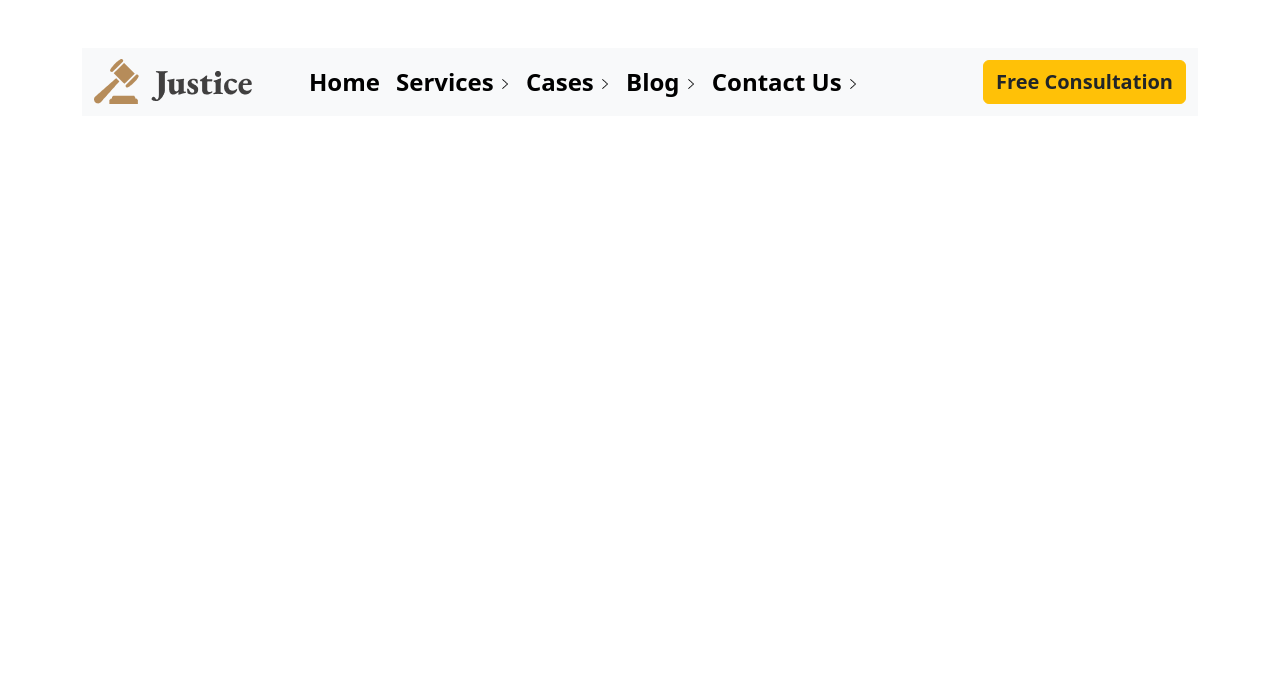
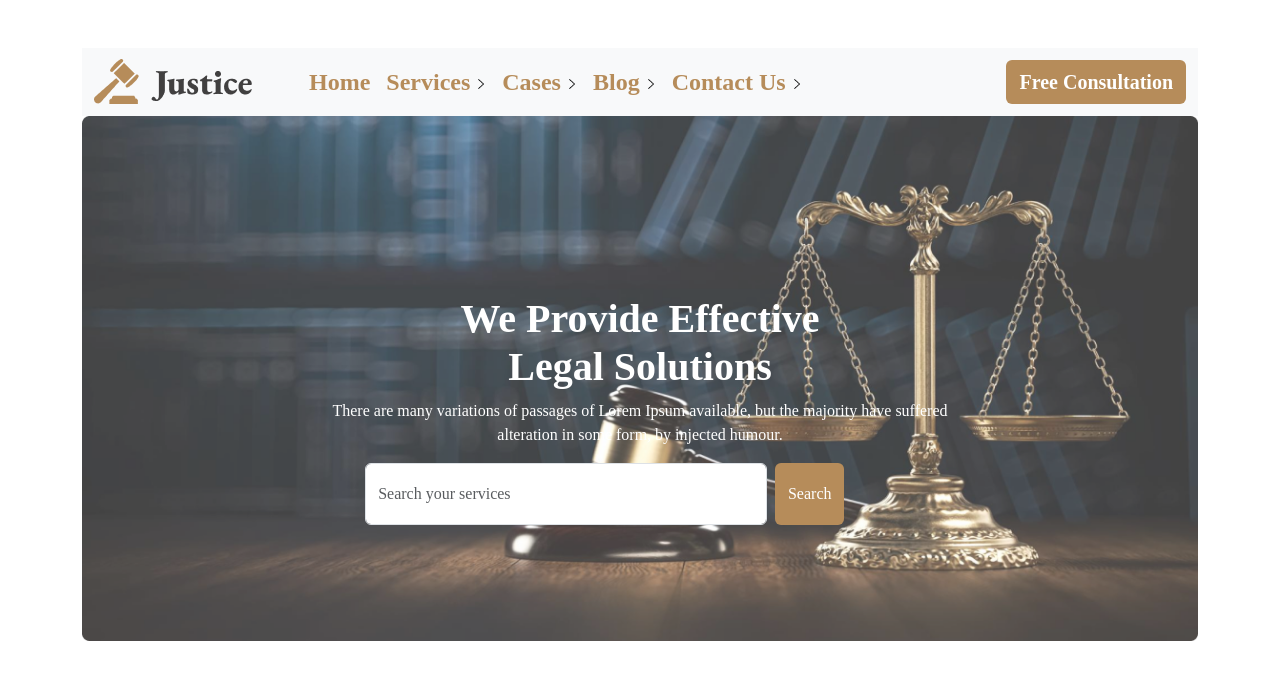
Before and after one commit to brinto-swe/legal-solutions, a plain HTML site: page index.html in a window 1280 px wide. Drawn offline with nearby package versions, Linux system fonts and the light colour scheme.

Commit message:
Header section Completed

```diff
--- a/index.html
+++ b/index.html
@@ -4,19 +4,20 @@
 <head>
     <meta charset="utf-8">
     <meta name="viewport" content="width=device-width, initial-scale=1">
-    <title>Bootstrap demo</title>
-    <!-- CSS stylesheet  -->
-    <link rel="stylesheet" href="./style.css">
+    <title>Legal Solutions</title>
+
     <!-- Font Awesome  -->
     <script src="https://kit.fontawesome.com/34835f81f0.js" crossorigin="anonymous"></script>
     <!-- Bootstrap stylesheet  -->
     <link href="https://cdn.jsdelivr.net/npm/bootstrap@5.3.0-alpha1/dist/css/bootstrap.min.css" rel="stylesheet"
         integrity="sha384-GLhlTQ8iRABdZLl6O3oVMWSktQOp6b7In1Zl3/Jr59b6EGGoI1aFkw7cmDA6j6gD" crossorigin="anonymous">
+     <!-- CSS stylesheet  -->
+     <link rel="stylesheet" href="./style.css">
 </head>
 
 <body class="container">
     <!-- Header Section  -->
-    <header >
+    <header>
         <nav class="navbar mt-5 navbar-expand-lg bg-body-tertiary fs-4 fw-semibold">
             <div class="container-fluid">
                 <img src="./images/logo2.png" alt="">
@@ -28,27 +29,56 @@
                 <div class="collapse ms-5 navbar-collapse" id="navbarSupportedContent">
                     <ul class="navbar-nav me-auto mb-2 mb-lg-0">
                         <li class="nav-item">
-                            <a class="nav-link active" aria-current="page" href="#">Home</a>
+                            <a class="nav-link" aria-current="page" href="#">Home</a>
                         </li>
                         <li class="nav-item">
-                            <a class="nav-link active" aria-current="page" href="#">Services <img class="right-arrow" src="./images/right-arrow-angle.png" alt=""></a>
+                            <a class="nav-link act" aria-current="page" href="#">Services <img class="right-arrow"
+                                    src="./images/right-arrow-angle.png" alt=""></a>
                         </li>
                         <li class="nav-item">
-                            <a class="nav-link active" aria-current="page" href="#">Cases <img class="right-arrow" src="./images/right-arrow-angle.png" alt=""></a>
+                            <a class="nav-link" aria-current="page" href="#">Cases <img class="right-arrow"
+                                    src="./images/right-arrow-angle.png" alt=""></a>
                         </li>
                         <li class="nav-item">
-                            <a class="nav-link active" aria-current="page" href="#">Blog <img class="right-arrow" src="./images/right-arrow-angle.png" alt=""></a>
+                            <a class="nav-link" aria-current="page" href="#">Blog <img class="right-arrow"
+                                    src="./images/right-arrow-angle.png" alt=""></a>
                         </li>
                         <li class="nav-item">
-                            <a class="nav-link active" aria-current="page" href="#">Contact Us <img class="right-arrow" src="./images/right-arrow-angle.png" alt=""></a>
+                            <a class="nav-link" aria-current="page" href="#">Contact Us <img class="right-arrow"
+                                    src="./images/right-arrow-angle.png" alt=""></a>
                         </li>
                     </ul>
                     <form class="d-flex " role="search">
-                        <button class="btn fs-5 fw-semibold bg-warning text-dark btn-outline-warning" type="submit">Free Consultation</button>
+                        <button class="btn fs-5 fw-semibold" type="submit">Free
+                            Consultation</button>
                     </form>
                 </div>
             </div>
         </nav>
+        <!-- <div class="mt-5">
+            <div>
+                <img src="./images/banner.png" class="img-fluid" alt="...">
+            </div>
+            <div>
+                <h3>We Provide Effective Legal Solutions</h3>
+                <p>There are many variations of passages of Lorem Ipsum available, but the majority have suffered alteration in some form, by injected humour.</p>
+            </div>
+        </div> -->
+        <div id="carouselExample">
+            <div class="carousel-inner">
+                <div class="carousel-item active">
+                    <img src="./images/banner.png" class="d-block w-100 opacity-75" alt="...">
+                    <div class="car">
+                        <h5 class="fs-1 fw-bolder">We Provide Effective <br> Legal Solutions</h5>
+                        <p>There are many variations of passages of Lorem Ipsum available, but the majority have suffered alteration in some form, by injected humour.</p>
+                        <form class="d-flex" role="search">
+                            <input class="form-control me-2" type="search" placeholder="Search your services" aria-label="Search">
+                            <button class="btn" type="submit">Search</button>
+                          </form>
+                      </div>
+                </div>
+            </div>
+        </div>
     </header>
 
 
--- a/style.css
+++ b/style.css
@@ -1,7 +1,32 @@
+@import url('https://fonts.googleapis.com/css2?family=Work+Sans:wght@300;400;500;600;700;800&display=swap');
+
+
+.container{
+    font-family: popins;
+}
 .right-arrow{
     height: 10px;
     width: 10px;
 }
-.navbar-nav .nav-link.active, .navbar-nav .show>.nav-link {
+.nav-link{
     color: #B68C5A;
 }
+.btn{
+    color: white;
+    background-color: #B68C5A;
+}
+.car{
+    position: absolute;
+    right: 20%;
+    bottom: 6rem;
+    left: 20%;
+    padding-top: 1.25rem;
+    padding-bottom: 1.25rem;
+    color: #fff;
+    text-align: center;
+}
+.form-control{
+    margin-left: 60px;
+    width: 60%;
+    line-height: 3rem;
+}
```
